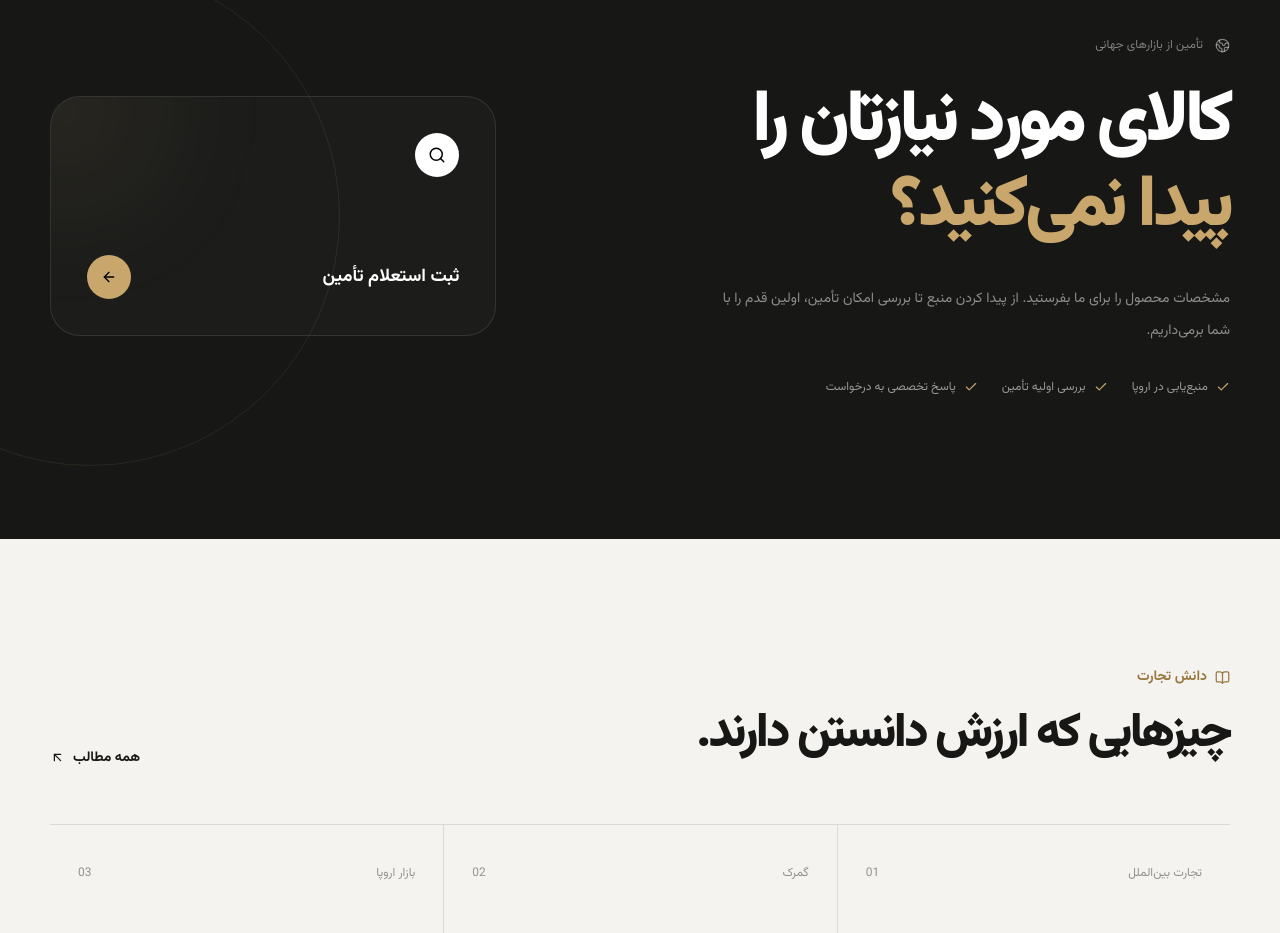
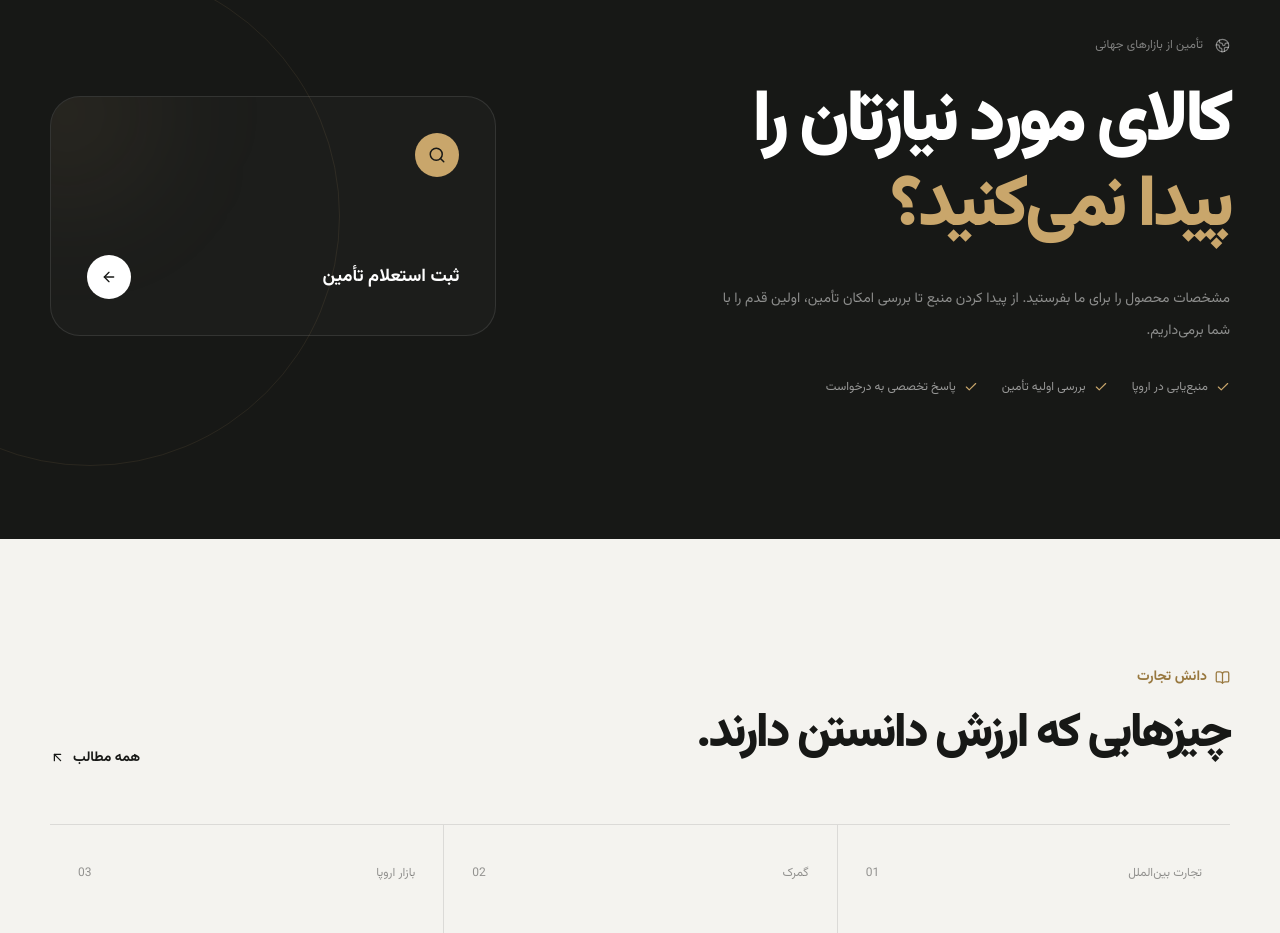
Before and after one commit to artinasd/import-export, a Next.js app: page / in a window 1280 px wide. Shown: the part 3760-4693 px from the top of the page. Built offline with nearby package versions, Linux system fonts and the light colour scheme.

Commit message:
Fix inquiry CTA contrast and interaction

```diff
--- a/components/home/InquiryCTA.js
+++ b/components/home/InquiryCTA.js
@@ -10,19 +10,14 @@ export default function InquiryCTA() {
         <div className="grid gap-14 lg:grid-cols-[1fr_.7fr] lg:items-center lg:gap-24">
           <div>
             <div className="mb-7 flex items-center gap-3 text-xs text-white/45"><Globe2 size={15} /> تأمین از بازارهای جهانی</div>
-            <h2 className="font-display text-balance text-4xl font-black leading-[1.18] sm:text-5xl lg:text-7xl">
-              کالای مورد نیازتان را<br /><span className="text-[#c9a66b]">پیدا نمی‌کنید؟</span>
-            </h2>
+            <h2 className="font-display text-balance text-4xl font-black leading-[1.18] sm:text-5xl lg:text-7xl">کالای مورد نیازتان را<br /><span className="text-[#c9a66b]">پیدا نمی‌کنید؟</span></h2>
             <p className="mt-8 max-w-lg text-sm leading-8 text-white/50">مشخصات محصول را برای ما بفرستید. از پیدا کردن منبع تا بررسی امکان تأمین، اولین قدم را با شما برمی‌داریم.</p>
-            <div className="mt-8 flex flex-wrap gap-x-6 gap-y-3">
-              {benefits.map((item) => <span key={item} className="flex items-center gap-2 text-xs text-white/55"><Check size={14} className="text-[#c9a66b]" />{item}</span>)}
-            </div>
+            <div className="mt-8 flex flex-wrap gap-x-6 gap-y-3">{benefits.map((item) => <span key={item} className="flex items-center gap-2 text-xs text-white/55"><Check size={14} className="text-[#c9a66b]" />{item}</span>)}</div>
           </div>
-
           <a href="#contact" className="group relative flex min-h-60 flex-col justify-between overflow-hidden rounded-[30px] border border-white/10 bg-white/[0.025] p-7 transition duration-500 hover:-translate-y-1 hover:border-[#c9a66b]/60 sm:p-9">
             <div className="absolute -left-16 -top-16 h-40 w-40 rounded-full bg-[#c9a66b]/10 blur-3xl transition duration-700 group-hover:bg-[#c9a66b]/20" />
-            <span className="relative flex h-11 w-11 items-center justify-center rounded-full bg-white text-black"><Search size={18} /></span>
-            <span className="relative flex items-center justify-between gap-4 text-lg font-bold">ثبت استعلام تأمین<span className="flex h-11 w-11 items-center justify-center rounded-full bg-[#c9a66b] text-black transition group-hover:-translate-x-1"><ArrowLeft size={16} /></span></span>
+            <span className="relative flex h-11 w-11 items-center justify-center rounded-full bg-[#c9a66b] text-[#171816]"><Search size={18} /></span>
+            <span className="relative flex items-center justify-between gap-4 text-lg font-bold">ثبت استعلام تأمین<span className="flex h-11 w-11 items-center justify-center rounded-full bg-white text-[#171816] transition group-hover:-translate-x-1 group-hover:bg-[#c9a66b]"><ArrowLeft size={16} /></span></span>
           </a>
         </div>
       </div>
```
